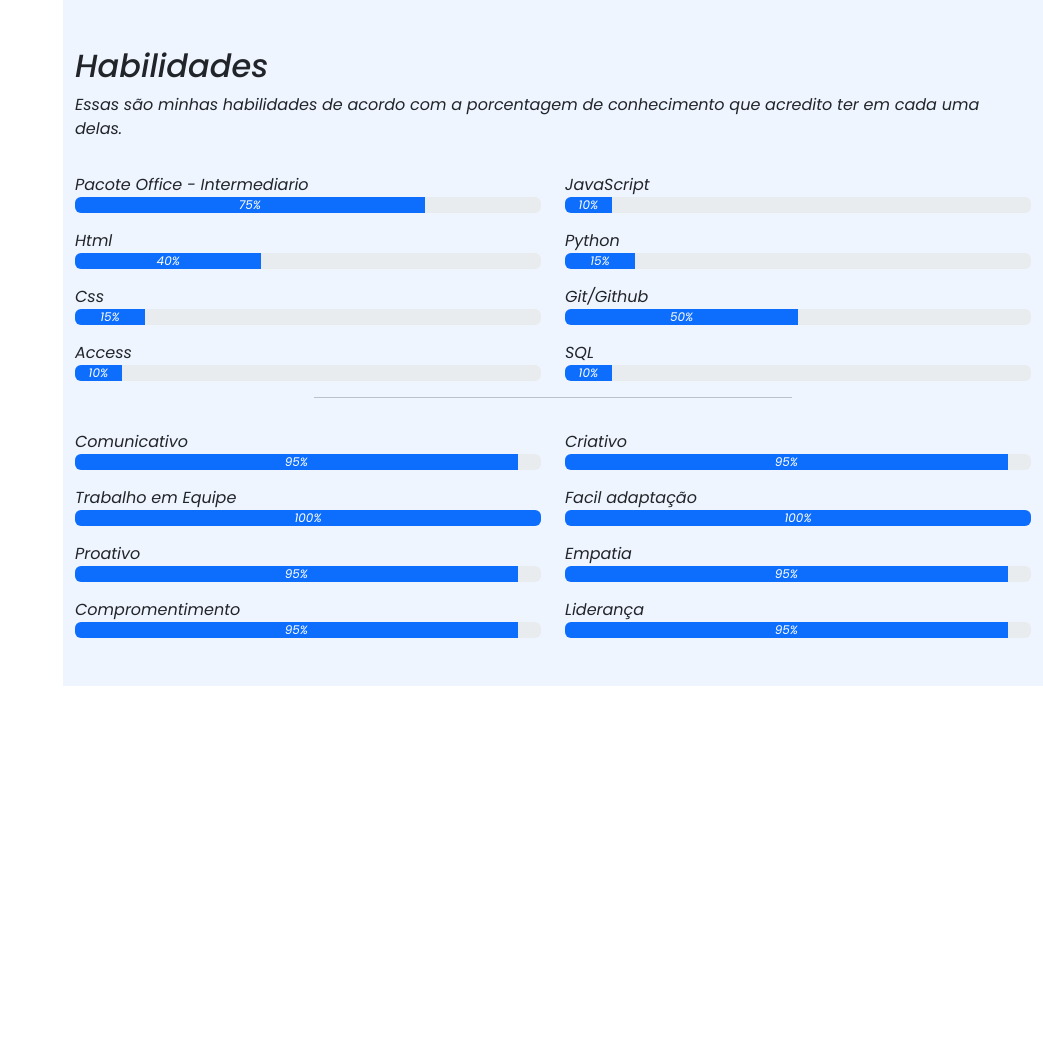
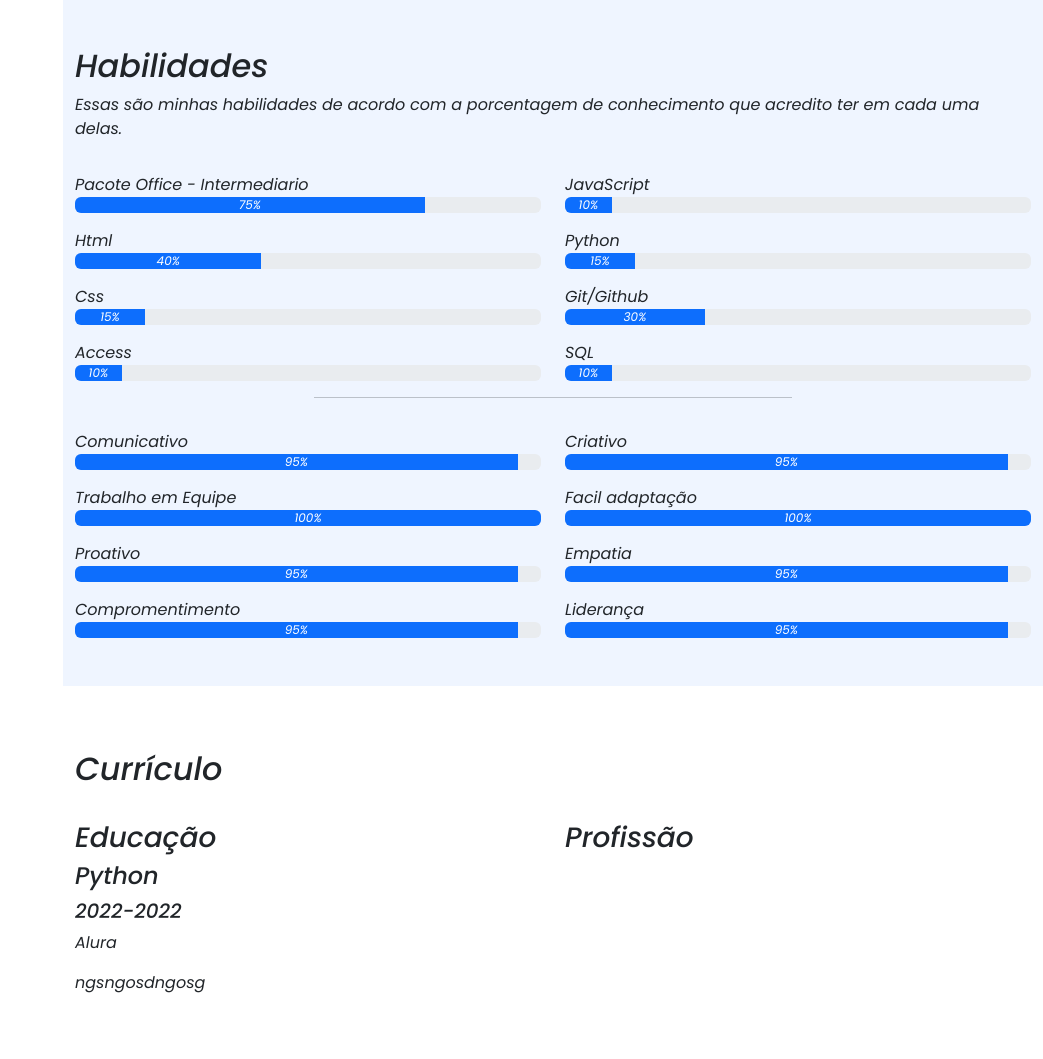
Before and after one commit to LucasPiag/Portifolio, a Python web app: template templates/index.html in a window 1280 px wide. Shown: the part 1634-2693 px from the top of the page, without its empty margins (237-1280 px from the left). Before the commit the page ends 2320 px from the top, so only its background shows below. Run offline with Jinja, Linux system fonts and the light colour scheme; the template is opened without the code that fills it, so the values that code supplies are empty; some libraries are stand-ins or nearby versions.

Commit message:
Adicionando o curriculo -parte 1

```diff
--- a/static/style.css
+++ b/static/style.css
@@ -108,7 +108,6 @@ section#inicio h2{
 section#inicio span#subtitle{
     margin-right: 8rem;
     font-size: 1rem;
-
 }
 
 .text-shadow{
--- a/templates/index.html
+++ b/templates/index.html
@@ -44,13 +44,13 @@
                   <a class="nav-link" href="#habilidades"><i class="bi bi-list-check"></i>Habilidades</a>
                 </li>
                 <li class="nav-item">
-                    <a class="nav-link" href="#"><i class="bi bi-file-earmark"></i>Curriculo</a>
+                    <a class="nav-link" href="#curriculo"><i class="bi bi-file-earmark"></i>Curriculo</a>
                 </li>
                 <li class="nav-item">
-                    <a class="nav-link" href="#"><i class="bi bi-collection"></i>Portifolio</a>
+                    <a class="nav-link" href="#portifolio"><i class="bi bi-collection"></i>Portifolio</a>
                 </li>
                 <li class="nav-item">
-                    <a class="nav-link" href="#"><i class="bi bi-envelope"></i>Contato</a>
+                    <a class="nav-link" href="#contato"><i class="bi bi-envelope"></i>Contato</a>
                 </li>
             </ul>
         </nav>
@@ -151,7 +151,7 @@
 
         </section>
 
-        <section class="mt-5 section-bg" id="habilidades">
+        <section class="mt-5 section-bg" id="habilidades">     <!--Alteração de cor da barra pode ser feito com " bg-"cor" "-->
 
             <div class="container pb-5">
                 <h2 class="pt-5">Habilidades</h2>
@@ -201,8 +201,8 @@
 
                         <p class="mt-3 mb-0">Git/Github</p>
                         <div class="progress">
-                            <div role="progressbar" aria-label="Example with label" aria-valuenow="50" aria-valuemin="0" aria-valuemax="100"
-                             class="progress-bar" style="width: 50%">50%</div>
+                            <div role="progressbar" aria-label="Example with label" aria-valuenow="30" aria-valuemin="0" aria-valuemax="100"
+                             class="progress-bar" style="width: 30%">30%</div>
                           </div>
 
                         <p class="mt-3 mb-0">SQL</p>
@@ -280,6 +280,62 @@
 
         </section>
 
+        <section class="mt-5 cv" id="curriculo">
+
+            <div class="container pb-5">
+                <h2 class="pt-3 pb-4">Currículo</h2>
+
+                <div class="row">
+
+                    <div class="col-md-6">
+                        <h3 class="cv-title">Educação</h3>
+
+                        <div class="cv-item">
+                            <h4>Python</h4>
+                            <h5>2022-2022</h5>
+                            <p><em>Alura</em></p>
+                            <p>ngsngosdngosg</p>
+                        </div>
+
+
+                        <div class="cv-item">
+                            <h4></h4>
+                            <h5></h5>
+                            <p><em></em></p>
+                            <p></p>
+                        </div>
+
+
+                        <div class="cv-item">
+                            <h4></h4>
+                            <h5></h5>
+                            <p><em></em></p>
+                            <p></p>
+                        </div>
+
+                    </div>
+
+                    <div class="col-md-6">
+                        <h3 class="cv-title">Profissão</h3>
+
+
+                        <div class="cv-item">
+
+                        </div>
+
+
+                        <div class="cv-item">
+
+                        </div>
+
+                    </div>
+
+                </div>
+
+            </div>
+
+        </section>
+
 
     <script src="../static/bootstrap/js/bootstrap.bundle.min.js"></script>
     <script src="../static/script.js"></script>
```
